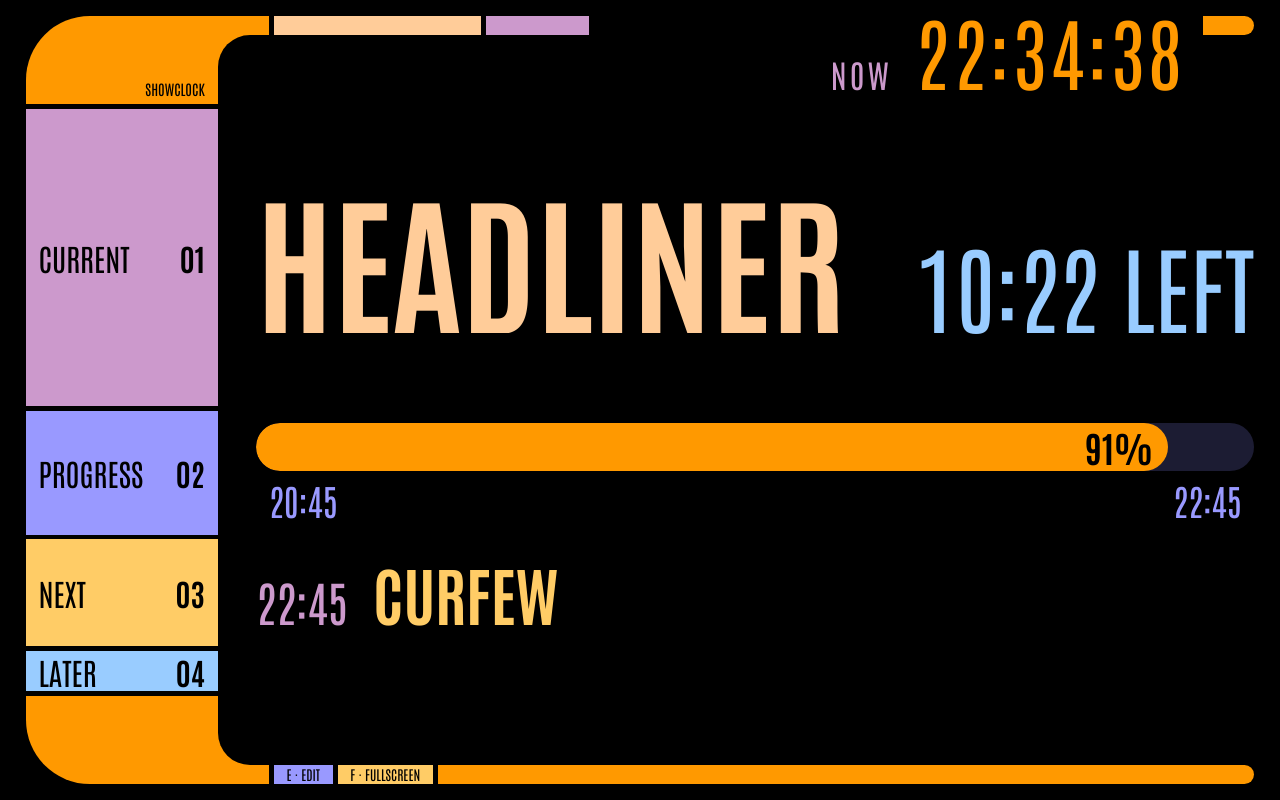
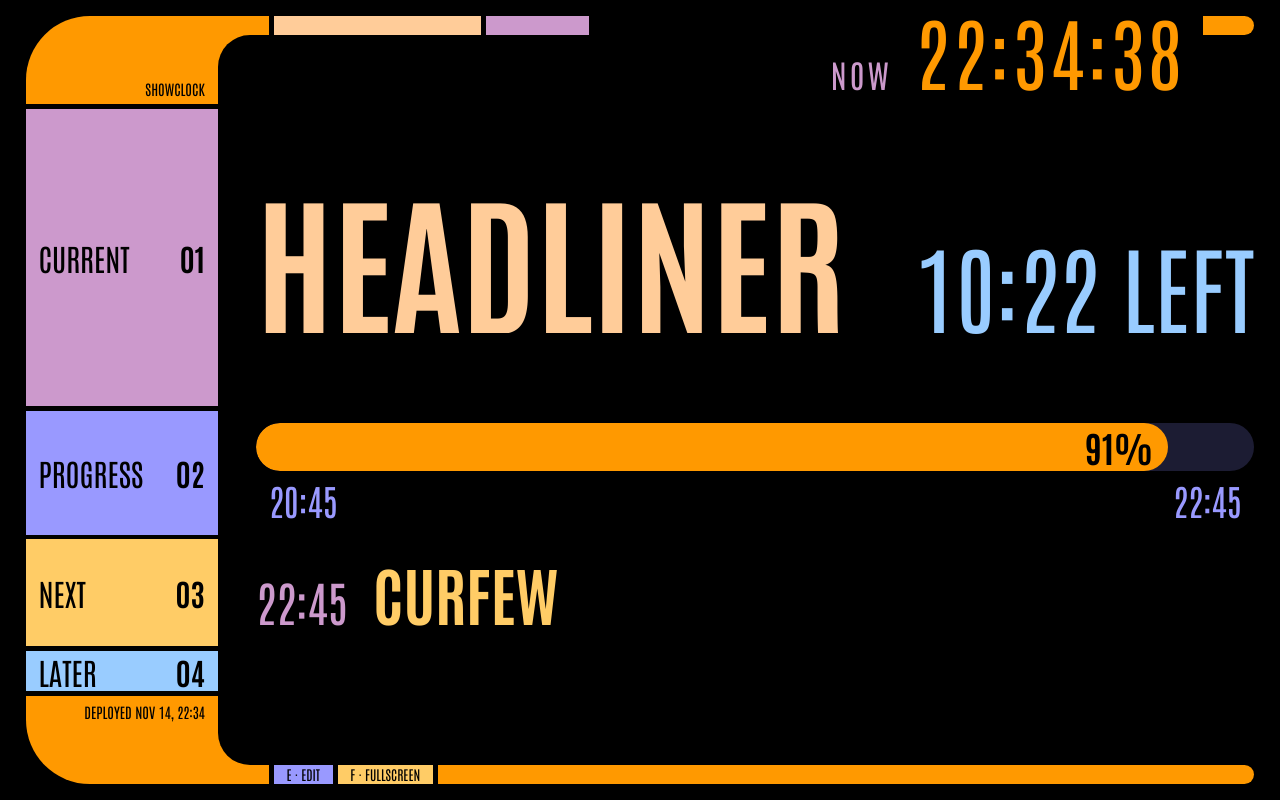
Before and after one commit to cuotos/showclock, a plain HTML site: page index.html in a window 1280 px wide. Drawn offline with Linux system fonts and the light colour scheme.

Commit message:
Show deploy time in the bottom-left corner
Uses document.lastModified, which on GitHub Pages is the deploy time.

Co-Authored-By: Claude Opus 5.5 <noreply@anthropic.com>

```diff
--- a/app.js
+++ b/app.js
@@ -294,3 +294,9 @@ document.fonts.load('700 10px "Antonio"').then(() => {
   delete $("phase-name").dataset.fitWidth;
   render();
 });
+
+// Deploy time: GitHub Pages sends the deploy time as the page's Last-Modified,
+// which the browser exposes as document.lastModified (locally it's the file's save time)
+$("deployed").textContent = "DEPLOYED " + new Date(document.lastModified).toLocaleString([], {
+  day: "numeric", month: "short", hour: "2-digit", minute: "2-digit", hour12: false,
+});
--- a/index.html
+++ b/index.html
@@ -47,7 +47,7 @@
     <div id="later" class="cell"></div>
 
     <!-- bottom frame -->
-    <div class="elbow bottom"><span></span></div>
+    <div class="elbow bottom"><span id="deployed"></span></div>
     <div class="bottombar">
       <div class="curve bottom"></div>
       <button id="edit-btn" type="button" class="key c-blue">E · EDIT</button>
```
